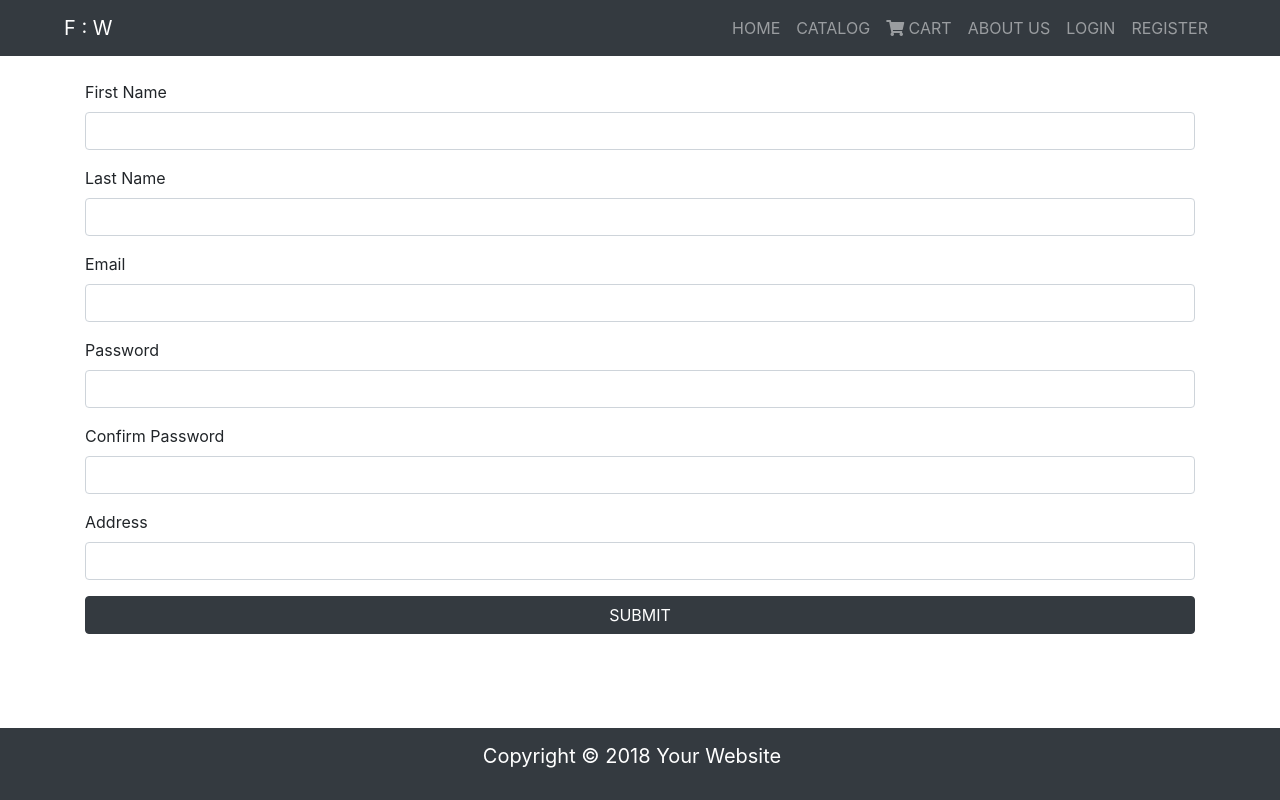
After one commit to ag-ilustre/little-potted-friends-ecommerce, a PHP site: page /views/register.php in a window 1280 px wide. The commit adds this page. Run offline with PHP 8.4, Linux system fonts and the light colour scheme; some libraries are stand-ins or nearby versions.

Commit message:
includes user registration page and validation (not yet final)

```diff
--- a/app/assets/js/script.js
+++ b/app/assets/js/script.js
@@ -1,4 +1,3 @@
-// $(document).ready(()=>{
 let minPrice = "";
 let maxPrice = "";
 
@@ -21,20 +20,6 @@
 	});
 }
 
-	// function filterPrice(minPrice, maxPrice){
-	// 	$.ajax({
-	// 		"url": "../controllers/filter_price.php",
-	// 		"method": "POST",
-	// 		"data": {
-	// 			minPrice : minPrice,
-	// 			maxPrice : maxPrice
-	// 		},
-	// 		"success": function(datafromPHP){
-	// 			$('#products').html(datafromPHP);
-	// 		}
-	// 	});
-
-	// }
 
 function sortPrice(order){
 	// alert(order);
@@ -49,15 +34,17 @@
 			$('#products').html(datafromPHP);
 		}
 	});
+}
 
-	}
 
 $('#price').change(function(){
 	let order = $(this).val();
 	sortPrice(order);
 })
 
+
 // CATALOG BUTTONS AND LINKS
+
 
 $("#searchAnItem").keyup(function(){
 
@@ -74,6 +61,22 @@
 			$("#products").html("");
 		}
 	});
+
+// THIS IS THE PRICE RANGE FEATURE. RESTORE LATER!!!
+
+// function filterPrice(minPrice, maxPrice){
+// 	$.ajax({
+// 		"url": "../controllers/filter_price.php",
+// 		"method": "POST",
+// 		"data": {
+// 			minPrice : minPrice,
+// 			maxPrice : maxPrice
+// 		},
+// 		"success": function(datafromPHP){
+// 			$('#products').html(datafromPHP);
+// 		}
+// 	});
+// }
 
 // 	$('#click-priceRange1').click(()=>{
 // 	$('#products').html("");
@@ -100,4 +103,177 @@
 // 	sortPrice(1);
 // });
 
-// }); // end of (document).ready
+
+// REGISTER A USER - VALIDATION using .blur()
+
+// $('#firstname').blur(()=>{
+// 	let firstname = $('#firstname').val();
+
+// 	$.ajax({
+// 		"url" : "process_fname.php",
+// 		"data" : {"firstname" : firstname},
+// 		"type" : "POST",
+// 		"success" : (data) => {
+// 			$('#error_firstname').css("color","red");
+// 			$('#error_firstname').html(data);
+// 		}
+// 	});
+// });
+
+
+// $('#lastname').blur(()=>{
+// 	let lastname = $('#lastname').val();
+
+// 	$.ajax({
+// 		"url" : "process_lname.php",
+// 		"data" : {"lastname" : lastname},
+// 		"type" : "POST",
+// 		"success" : (data) => {
+// 			$('#error_lastname').css("color","red");
+// 			$('#error_lastname').html(data);
+// 		}
+// 	});
+// });
+
+// $('#address').blur(()=>{
+// 	let address = $('#address').val();
+
+// 	$.ajax({
+// 		"url" : "process_address.php",
+// 		"data" : {"address" : address},
+// 		"type" : "POST",
+// 		"success" : (data) => {
+// 			$('#error_address').css("color","red");
+// 			$('#error_address').html(data);
+// 		}
+// 	});
+// });
+
+function validateEmail(email) {
+	$.ajax({
+		"url" : "../controllers/process_email.php",
+		"data" : {"email" : email},
+		"type" : "POST",
+		"success" : (data) => {
+			$('#error_email').css("color","red");
+			$('#error_email').html(data);
+		}
+	});
+}
+
+$('#email').blur(()=>{
+	let email = $('#email').val();
+	validateEmail(email);
+
+});
+
+// $('#password').blur(()=>{
+// 	let password = $('#password').val();
+
+// 	$.ajax({
+// 		"url" : "process_password.php",
+// 		"data" : {"password" : password},
+// 		"type" : "POST",
+// 		"success" : (data) => {
+// 			$('#error_password').css("color","red");
+// 			$('#error_password').html(data);
+// 		}
+// 	});
+// });
+
+// $('#cpassword').blur(()=>{
+// 	let password = $('#password').val();
+// 	let cpassword = $('#cpassword').val();
+
+// 	$.ajax({
+// 		"url" : "process_cpassword.php",
+// 		"data" : {"password" : password, "cpassword" : cpassword},
+// 		"type" : "POST",
+// 		"success" : (data) => {
+// 			$('#error_cpassword').css("color","red");
+// 			$('#error_cpassword').html(data);
+// 		}
+// 	});
+// });
+
+// REGISTER A USER - INSERT TO DATABASE
+$("#btnRegister").click(()=>{
+		let firstname = $("#firstname").val();
+		let lastname = $("#lastname").val();
+		let email = $("#email").val();
+		let password = $("#password").val();
+		let address = $("#address").val();
+
+		let error_flag = 0; //if any error is detected, the form should not be submitted
+
+		// to debug
+		// alert(username + " " + password);
+
+		// validation for the firstname
+		if (firstname == "") {
+			$("#firstname").next().css("color","red");
+			$("#firstname").next().html("First Name is required!");
+			error_flag = 1;
+		} else {
+			$("#firstname").next().html("");
+		}
+
+		// validation for the lastname
+		if (lastname == "") {
+			$("#lastname").next().css("color","red");
+			$("#lastname").next().html("Last Name is required!");
+			error_flag = 1;
+		} else {
+			$("#lastname").next().html("");
+		}
+
+		// validation for the email
+		if (email == "") {
+			$("#email").next().css("color","red");
+			$("#email").next().html("Email is required!");
+			error_flag = 1;
+		} else {
+			$("#email").next().html("");
+		}
+
+		// validation for the password
+		if (password == "") {
+			$("#password").next().css("color","red");
+			$("#password").next().html("Password is required!");
+			error_flag = 1;
+		} else {
+			$("#password").next().html("");
+		}
+
+		// validation for the address
+		if (address == "") {
+			$("#address").next().css("color","red");
+			$("#address").next().html("Address is required!");
+			error_flag = 1;
+		} else {
+			$("#address").next().html("");
+		}
+
+		if(error_flag == 0){
+			// then we can submit the form
+			$.ajax({
+				"url" : "../controllers/register_user.php",
+				"data" : {"firstnmame" : firstnmame,    //  left side = key; right side = value from username variable
+						"lastname" : lastname,
+						"email" : email,
+						"password" : password,
+						"address" : address},
+				"type" : "POST",
+				"success" : (dataFromPHP) => {
+						if(dataFromPHP == "Success") {
+							// $("#error_message").css("color", "green");
+							// $("#error_message").html(dataFromPHP);
+							$("#form_register").submit();
+						} else {
+							$("#error_message").css("color", "red");
+							$("#error_message").html(dataFromPHP);
+						}
+					}
+			});
+		}
+	});
--- a/app/controllers/sort_price.php
+++ b/app/controllers/sort_price.php
@@ -6,7 +6,7 @@
 
 	$order = $_POST['order'];
 
-	$sql = "SELECT * FROM tbl_items ORDER BY price '$order'";
+	$sql = "SELECT * FROM tbl_items ORDER BY price $order";
 
 	$result = mysqli_query($conn, $sql);
 	if(mysqli_num_rows($result) > 0){
--- a/app/partials/navbar.php
+++ b/app/partials/navbar.php
@@ -13,16 +13,16 @@
         <a class="nav-link" href="catalog.php" id="nav-catalog">CATALOG <span class="sr-only">(current)</span></a>
       </li>
       <li class="nav-item">
-        <a class="nav-link nav-link__font" href="#" id="nav-cart"><i class="fas fa-shopping-cart"></i>  CART <span class="sr-only">(current)</span></a>
+        <a class="nav-link" href="#" id="nav-cart"><i class="fas fa-shopping-cart"></i>  CART <span class="sr-only">(current)</span></a>
       </li>
       <li class="nav-item">
-        <a class="nav-link nav-link__font" href="#" id="nav-about_us">ABOUT US <span class="sr-only">(current)</span></a>
+        <a class="nav-link" href="#" id="nav-about_us">ABOUT US <span class="sr-only">(current)</span></a>
       </li>
       <li class="nav-item">
-        <a class="nav-link nav-link__font" href="#" id="nav-login">LOGIN <span class="sr-only">(current)</span></a>
+        <a class="nav-link" href="#" id="nav-login">LOGIN <span class="sr-only">(current)</span></a>
       </li>
       <li class="nav-item">
-        <a class="nav-link nav-link__font" href="#" id="nav-register">REGISTER <span class="sr-only">(current)</span></a>
+        <a class="nav-link" href="register.php" id="nav-register">REGISTER <span class="sr-only">(current)</span></a>
       </li>
       <!-- <li class="nav-item">
         <a class="nav-link" href="#">Link</a>
--- /dev/null
+++ b/app/views/register.php
@@ -0,0 +1,54 @@
+<?php require_once '../partials/header.php'; ?>
+<?php require_once '../partials/navbar.php'; ?>
+
+<div class="container">
+    <div class="row">
+
+        <div class="col-lg-12">
+        	<form method="POST" action="../controllers/register_user.php" id="form_register">
+        		<!-- in the meantime, use "required" in input filed -->
+        		<div class="form-group">
+                    <label>First Name</label>
+                    <input type="text" class="form-control" name="firstname" id="firstname" required>
+                    <p id="error_firstname"> </p>
+                </div>
+                <div class="form-group">
+                    <label>Last Name</label>
+                    <input type="text" class="form-control" name="lastname" id="lastname" required>
+                    <p id="error_lastname"> </p>
+                </div>
+                <div class="form-group">
+                    <label>Email</label>
+                    <input type="text" class="form-control" name="email" id="email" required>
+                    <p id="error_email"> </p>
+                </div>
+                <div class="form-group">
+                    <label>Password</label>
+                    <input type="password" class="form-control" name="password" id="password" required>
+                    <p id="error_password"> </p>
+                </div>
+                 <div class="form-group">
+                    <label>Confirm Password</label>
+                    <input type="password" class="form-control" name="cpassword" id="cpassword" required>
+                    <p id="error_cpassword"> </p>
+                </div>
+        		<div class="form-group">
+                    <label>Address</label>
+                    <input type="text" class="form-control" name="address" id="address" required>
+                    <p id="error_address"> </p>
+                </div>
+                <div class="text-center mt-2">
+	                <input class="btn btn-dark btn-block" type="submit" value="SUBMIT" id="btnRegister">
+                </div>
+        	</form>
+        </div>
+
+    </div>
+    <!-- /.row -->
+
+</div>
+<!-- /.container -->
+
+
+<!-- footer -->
+<?php include '../partials/footer.php'; ?>
```
Also changed, not shown: app/controllers/process_email.php (added, +14 -0 lines), app/controllers/register_user.php (added, +22 -0 lines), app/views/catalog.php (+5 -5 lines). Lines whose indentation alone changed are shown as unchanged.
